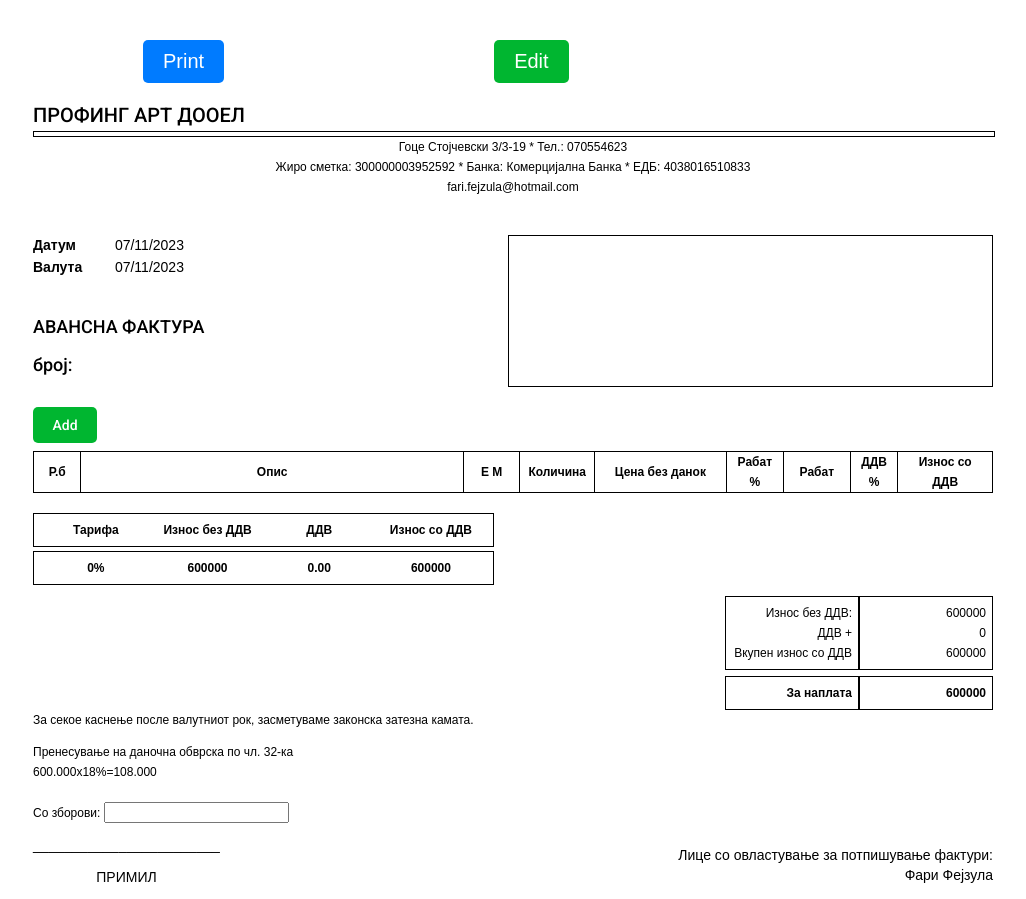
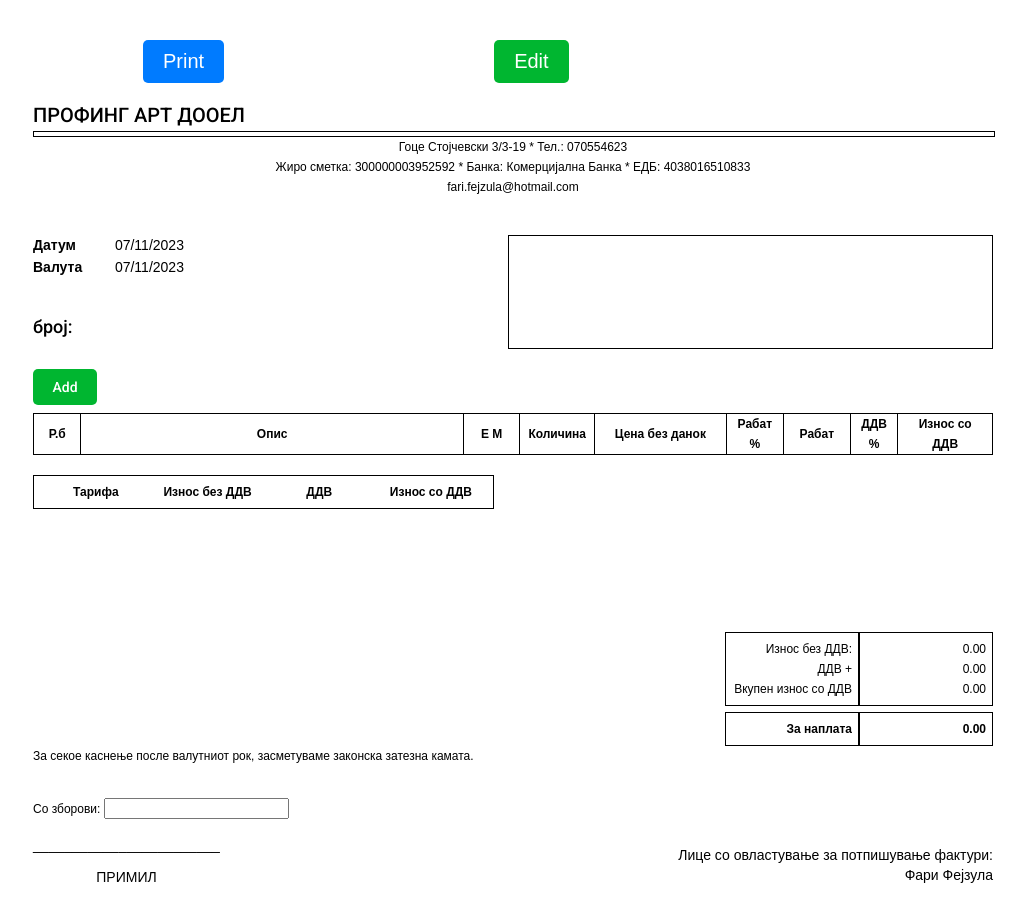
Before and after one commit to florent-fejzula/invoice-profing, an Angular app: page / in a window 1280 px wide. Shown: the whole page, without its empty margins (127-1153 px from the left). Built offline with nearby package versions, Linux system fonts and the light colour scheme.

Commit message:
fixed all tables and formulas

```diff
--- a/src/app/app.component.html
+++ b/src/app/app.component.html
@@ -34,7 +34,7 @@
           </div>
         </div>
         <div class="invoice-number">
-          <h2>АВАНСНА ФАКТУРА</h2>
+          <h2 class="uppercase">{{selectedOption}}</h2>
           <h2>број: {{ fakturaBroj }}</h2>
         </div>
       </div>
@@ -71,12 +71,17 @@
             <td>{{ i + 1 }}</td>
             <td>{{ item.opis }}</td>
             <td>{{ item.em }}</td>
-            <td>{{ item.kolicina | number:'1.2-2' }}</td>
-            <td>{{ item.cenaBezDanok | number:'1.2-2' }}</td>
+            <td>{{ item.kolicina | number : "1.2-2" }}</td>
+            <td>{{ item.cenaBezDanok | number : "1.2-2" }}</td>
             <td>{{ item.rabatProcent }}</td>
-            <td>{{ calculateRabat(item) | number:'1.2-2' }}</td>
+            <td>{{ calculateRabat(item) | number : "1.2-2" }}</td>
             <td>{{ item.ddv }}</td>
-            <td>{{ calculateItemTotal(item) | number:'1.2-2' }}</td>
+            <td>{{ calculateItemTotal(item) | number : "1.2-2" }}</td>
+            <td class="deleteEntry">
+              <button mat-icon-button (click)="removeItem(i)">
+                <mat-icon>delete</mat-icon>
+              </button>
+            </td>
           </tr>
         </tbody>
       </table>
@@ -88,11 +93,11 @@
           <div>ДДВ</div>
           <div>Износ со ДДВ</div>
         </div>
-        <div class="invoice-total-values">
-          <div>0%</div>
-          <div>600000</div>
-          <div>0.00</div>
-          <div>600000</div>
+        <div class="invoice-total-values" *ngFor="let summary of summaryData">
+          <div>{{ summary.tariff }}%</div>
+          <div>{{ summary.totalWithoutTax | number : "1.2-2" }}</div>
+          <div>{{ summary.totalTax | number : "1.2-2" }}</div>
+          <div>{{ summary.totalWithTax | number : "1.2-2" }}</div>
         </div>
       </div>
     </div>
@@ -100,15 +105,18 @@
 
   <div class="elementB">
     <div class="invoice-total-down">
+      <div class="slobodenOpis">{{ slobodenOpis }}</div>
+      <div class="totals">
         <div class="down-first">
           <span>Износ без ДДВ:</span>
           <span>ДДВ +</span>
           <span>Вкупен износ со ДДВ</span>
         </div>
         <div class="down-second">
-        <span>600000</span>
-        <span>0</span>
-        <span>600000</span>
+          <span>{{ totalPriceWithoutTax | number : "1.2-2" }}</span>
+          <span>{{ totalTax | number : "1.2-2" }}</span>
+          <span>{{ totalPriceWithoutTax + totalTax | number : "1.2-2" }}</span>
+        </div>
       </div>
     </div>
 
@@ -117,7 +125,9 @@
         <span>За наплата</span>
       </div>
       <div class="payment-second">
-        <span><b>600000</b></span>
+        <span
+          ><b>{{ totalPriceWithoutTax + totalTax | number : "1.2-2" }}</b></span
+        >
       </div>
     </div>
 
@@ -126,9 +136,6 @@
         За секое каснење после валутниот рок, засметуваме законска затезна
         камата.
       </p>
-
-      <div>Пренесување на даночна обврска по чл. 32-ка</div>
-      <div>600.000x18%=108.000</div>
       <br />
 
       <p>Со зборови: {{ soZborovi }} <input type="text" /></p>
--- a/src/app/app.component.scss
+++ b/src/app/app.component.scss
@@ -1,5 +1,3 @@
-
-
 .buttons {
   display: flex;
 
@@ -100,6 +98,10 @@
             margin: 0;
             font-size: 18px;
             margin-bottom: 6px;
+          }
+
+          .uppercase {
+            text-transform: uppercase;
           }
         }
       }
@@ -253,17 +255,31 @@
     }
   }
 
-  .invoice-total-down,
+  .invoice-total-down {
+    font-size: 12px;
+    margin-bottom: 6px;
+    width: 100%;
+    display: flex;
+    justify-content: flex-end;
+    page-break-inside: avoid;
+
+    .slobodenOpis {
+      flex-grow: 1;
+      display: flex;
+      align-items: flex-end;
+    }
+
+    .totals {
+      display: flex;
+    }
+  }
+
   .invoice-total-payment {
     font-size: 12px;
     width: 100%;
     display: flex;
     justify-content: flex-end;
     page-break-inside: avoid;
-  }
-
-  .invoice-total-down {
-    margin-bottom: 6px;
   }
 
   .down-first,
@@ -288,7 +304,7 @@
 }
 
 .signatures {
-  margin-top: 12px;
+  margin-top: 16px;
   display: flex;
   justify-content: space-between;
 
@@ -315,4 +331,8 @@
   .addButton {
     display: none;
   }
+
+  .deleteEntry {
+    display: none;
+  }
 }
--- a/src/app/app.component.ts
+++ b/src/app/app.component.ts
@@ -1,4 +1,4 @@
-import { Component } from '@angular/core';
+import { Component, OnInit } from '@angular/core';
 import { MatDialog } from '@angular/material/dialog';
 import { EditModalComponent } from './edit-modal/edit-modal.component';
 import { DataService } from './data.service';
@@ -20,20 +20,36 @@ interface InvoiceItem {
   templateUrl: './app.component.html',
   styleUrls: ['./app.component.scss'],
 })
-export class AppComponent {
+export class AppComponent implements OnInit {
   datum = new Date();
   valuta = new Date();
+  selectedOption = '';
   fakturaBroj = '';
   companyTitle = '';
   companyAddress = '';
   companyCity = '';
   companyID = '';
+  slobodenOpis = '';
+
+  totalPriceWithoutTax: number = 0;
+  totalTax: number = 0;
+
+  summaryData: {
+    tariff: number;
+    totalWithoutTax: number;
+    totalTax: number;
+    totalWithTax: number;
+  }[] = [];
 
   soZborovi = '';
 
   items: InvoiceItem[] = [];
 
   constructor(private dialog: MatDialog, private dataService: DataService) {}
+
+  ngOnInit() {
+    this.calculateSummaryData();
+  }
 
   openEditModal(): void {
     const dialogRef = this.dialog.open(EditModalComponent, {
@@ -43,11 +59,13 @@ export class AppComponent {
     dialogRef.afterClosed().subscribe(() => {
       this.datum = this.dataService.datum;
       this.valuta = this.dataService.valuta;
+      this.selectedOption = this.dataService.selectedOption;
       this.fakturaBroj = this.dataService.fakturaBroj;
       this.companyTitle = this.dataService.companyTitle;
       this.companyAddress = this.dataService.companyAddress;
       this.companyCity = this.dataService.companyCity;
       this.companyID = this.dataService.companyID;
+      this.slobodenOpis = this.dataService.slobodenOpis;
     });
   }
 
@@ -60,12 +78,19 @@ export class AppComponent {
       if (data && data.newItem) {
         const newItem = data.newItem;
         this.items.push(newItem);
+        this.calculateSummaryData();
+        this.updateTotalPriceWithoutTax();
+        this.updateTotalTax();
       }
     });
   }
 
   calculateRabat(item: any): number {
-    if (item && item.cenaBezDanok !== undefined && item.rabatProcent !== undefined) {
+    if (
+      item &&
+      item.cenaBezDanok !== undefined &&
+      item.rabatProcent !== undefined
+    ) {
       const price = item.cenaBezDanok;
       const discountPercentage = item.rabatProcent;
 
@@ -74,12 +99,16 @@ export class AppComponent {
         return discountAmount;
       } else {
         // Handle invalid inputs (negative price or discount out of range)
-        console.error("Invalid inputs: price and discount must be non-negative, and discount must be between 0 and 100.");
+        console.error(
+          'Invalid inputs: price and discount must be non-negative, and discount must be between 0 and 100.'
+        );
         return 0;
       }
     } else {
       // Handle missing or undefined item, price, or discount
-      console.error("Invalid input: item, price, and discount must be defined.");
+      console.error(
+        'Invalid input: item, price, and discount must be defined.'
+      );
       return 0;
     }
   }
@@ -90,6 +119,51 @@ export class AppComponent {
     return price + taxAmount;
   }
 
+  removeItem(index: number): void {
+    if (index >= 0 && index < this.items.length) {
+      this.items.splice(index, 1);
+      this.calculateSummaryData();
+      this.updateTotalPriceWithoutTax();
+      this.updateTotalTax();
+    }
+  }
+
+  calculateSummaryData() {
+    const uniqueTariffs = Array.from(
+      new Set(this.items.map((item) => item.ddv))
+    );
+
+    this.summaryData = uniqueTariffs.map((tariff) => {
+      const itemsWithTariff = this.items.filter((item) => item.ddv === tariff);
+      const totalWithoutTax = itemsWithTariff.reduce(
+        (total, item) => total + Number(item.cenaBezDanok),
+        0
+      );
+      const totalTax = itemsWithTariff.reduce(
+        (total, item) => total + (item.cenaBezDanok * tariff) / 100,
+        0
+      );
+      const totalWithTax = Number(totalWithoutTax) + Number(totalTax);
+
+      return { tariff, totalWithoutTax, totalTax, totalWithTax };
+    });
+  }
+
+  updateTotalPriceWithoutTax() {
+    this.totalPriceWithoutTax = this.items.reduce((total, item) => {
+      const priceWithDiscount =
+        item.cenaBezDanok * (1 - item.rabatProcent / 100);
+      return total + priceWithDiscount;
+    }, 0);
+  }
+
+  updateTotalTax() {
+    this.totalTax = this.items.reduce((total, item) => {
+      const taxAmount = (item.cenaBezDanok * item.ddv) / 100;
+      return total + taxAmount;
+    }, 0);
+  }
+
   printThisPage() {
     window.print();
   }
--- a/src/app/data.service.ts
+++ b/src/app/data.service.ts
@@ -6,9 +6,11 @@ import { Injectable } from '@angular/core';
 export class DataService {
   datum = new Date();
   valuta = new Date();
+  selectedOption = '';
   fakturaBroj = '';
   companyTitle = '';
   companyAddress = '';
   companyCity = '';
   companyID = '';
+  slobodenOpis = '';
 }
--- a/src/app/edit-modal/edit-modal.component.html
+++ b/src/app/edit-modal/edit-modal.component.html
@@ -21,6 +21,12 @@
     <mat-datepicker #picker2></mat-datepicker>
   </mat-form-field>
 
+  <mat-form-field>
+    <mat-label>Тип</mat-label>
+    <mat-select [(ngModel)]="selectedOption" name="selectedOption">
+      <mat-option *ngFor="let option of options" [value]="option">{{ option }}</mat-option>
+    </mat-select>
+  </mat-form-field>
   <div>Фактура број</div>
   <mat-form-field>
     <input matInput [(ngModel)]="fakturaBroj" name="fakturaBroj" />
@@ -41,6 +47,10 @@
   <mat-form-field>
     <input matInput [(ngModel)]="companyID" name="companyID" />
   </mat-form-field>
+  <div>Слободен опис</div>
+  <mat-form-field>
+    <input matInput [(ngModel)]="slobodenOpis" name="slobodenOpis" />
+  </mat-form-field>
   <br />
   <button mat-button class="saveButton" (click)="onSaveClick()">Save</button>
   <button mat-button (click)="onCancelClick()">Cancel</button>
--- a/src/app/edit-modal/edit-modal.component.ts
+++ b/src/app/edit-modal/edit-modal.component.ts
@@ -10,11 +10,14 @@ import { DataService } from '../data.service';
 export class EditModalComponent {
   datum: Date = new Date();
   valuta: Date = new Date();
+  selectedOption: string = 'Фактура';
+  options: string[] = ['Фактура', 'Авансна Фактура', 'Понуда'];
   fakturaBroj = '';
   companyTitle = '';
   companyAddress = '';
   companyCity = '';
   companyID = '';
+  slobodenOpis = '';
 
   constructor(
     public dialogRef: MatDialogRef<EditModalComponent>,
@@ -36,6 +39,8 @@ export class EditModalComponent {
     this.dataService.companyAddress = this.companyAddress;
     this.dataService.companyCity = this.companyCity;
     this.dataService.companyID = this.companyID;
+    this.dataService.slobodenOpis = this.slobodenOpis;
+    this.dataService.selectedOption = this.selectedOption;
     this.dialogRef.close();
   }
 
```
Also changed, not shown: src/app/app.module.ts (+5 -2 lines). Lines whose indentation alone changed are shown as unchanged.
